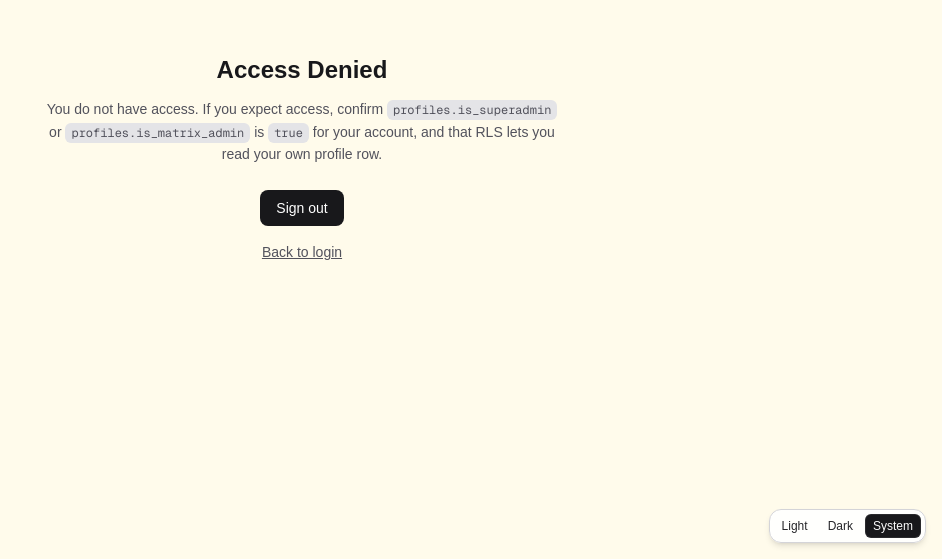
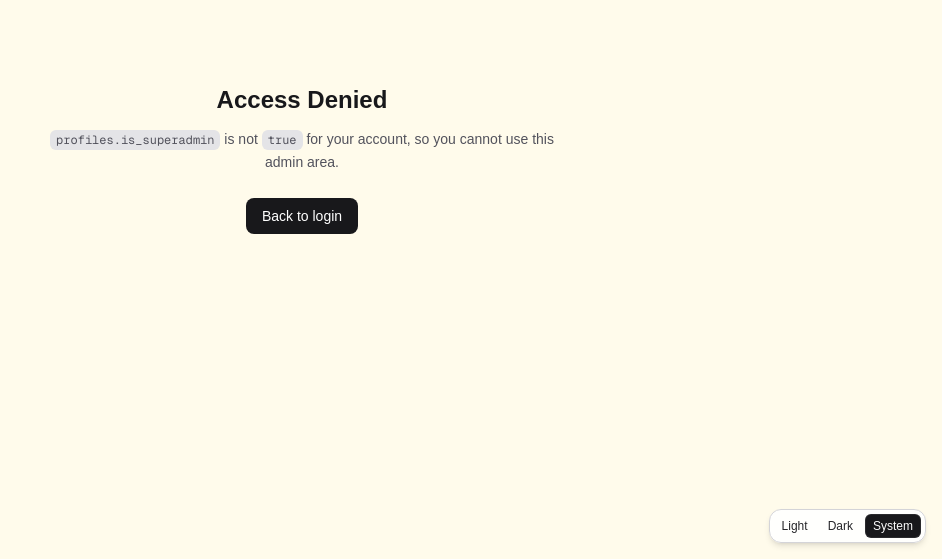
Before and after one commit to itsmeicode/humor-prompt-chain-tool, a Next.js app: page /access-denied in a window 1280 px wide. Shown: the part 241-800 px from the top of the page, without its empty margins (338-1280 px from the left). Built offline with nearby package versions, Linux system fonts and the light colour scheme.

Commit message:
chore (w8): simplify access-denied page + fix loop on back link

```diff
--- a/app/access-denied/page.tsx
+++ b/app/access-denied/page.tsx
@@ -1,69 +1,10 @@
-"use client";
+import Link from "next/link";
 
-import Link from "next/link";
-import { type ReactNode, Suspense } from "react";
-import { useSearchParams } from "next/navigation";
-
-function Code({ children }: { children: ReactNode }) {
+function Code({ children }: { children: React.ReactNode }) {
   return (
     <code className="rounded-md bg-zinc-200 px-1.5 py-0.5 font-mono text-xs text-zinc-600 dark:bg-zinc-800 dark:text-zinc-400">
       {children}
     </code>
-  );
-}
-
-function AccessDeniedReason() {
-  const searchParams = useSearchParams();
-  const reason = searchParams.get("reason");
-  const code = searchParams.get("code");
-
-  let detail: ReactNode;
-  switch (reason) {
-    case "profile_error":
-      detail = (
-        <>
-          The app could not read your row in <Code>profiles</Code> (PostgREST
-          error). This usually means Row Level Security is blocking{" "}
-          <Code>select</Code> for your user. In Supabase, allow authenticated
-          users to read their own profile, e.g. <Code>(auth.uid() = id)</Code>.
-          Error code: <Code>{code || "unknown"}</Code>.
-        </>
-      );
-      break;
-    case "no_profile_row":
-      detail = (
-        <>
-          There is no <Code>profiles</Code> row whose <Code>id</Code> matches
-          your signed-in user id. Create a profile row for{" "}
-          <Code>auth.users.id</Code>, or fix a mismatch if you edited the wrong
-          row.
-        </>
-      );
-      break;
-    case "not_admin":
-      detail = (
-        <>
-          Neither <Code>profiles.is_superadmin</Code> nor{" "}
-          <Code>profiles.is_matrix_admin</Code> is <Code>true</Code> for your
-          account, so you cannot use this tool.
-        </>
-      );
-      break;
-    default:
-      detail = (
-        <>
-          You do not have access. If you expect access, confirm{" "}
-          <Code>profiles.is_superadmin</Code> or{" "}
-          <Code>profiles.is_matrix_admin</Code> is <Code>true</Code> for your
-          account, and that RLS lets you read your own profile row.
-        </>
-      );
-  }
-
-  return (
-    <p className="mt-3 text-sm leading-relaxed text-zinc-600 dark:text-zinc-400">
-      {detail}
-    </p>
   );
 }
 
@@ -74,22 +15,13 @@ export default function AccessDeniedPage() {
         <h1 className="text-2xl font-semibold text-zinc-900 dark:text-zinc-50">
           Access Denied
         </h1>
-        <Suspense
-          fallback={<p className="mt-3 text-sm text-zinc-500">Loading…</p>}
-        >
-          <AccessDeniedReason />
-        </Suspense>
-        <form action="/auth/signout" method="post" className="mt-6">
-          <button
-            type="submit"
-            className="rounded-lg bg-zinc-900 px-4 py-2 text-sm font-medium text-white dark:bg-zinc-100 dark:text-zinc-900"
-          >
-            Sign out
-          </button>
-        </form>
+        <p className="mt-3 text-sm leading-relaxed text-zinc-600 dark:text-zinc-400">
+          <Code>profiles.is_superadmin</Code> is not <Code>true</Code> for your
+          account, so you cannot use this admin area.
+        </p>
         <Link
           href="/login"
-          className="mt-4 inline-block text-sm text-zinc-600 underline dark:text-zinc-400"
+          className="mt-6 inline-block rounded-lg bg-zinc-900 px-4 py-2 text-sm font-medium text-white dark:bg-zinc-100 dark:text-zinc-900"
         >
           Back to login
         </Link>
```
